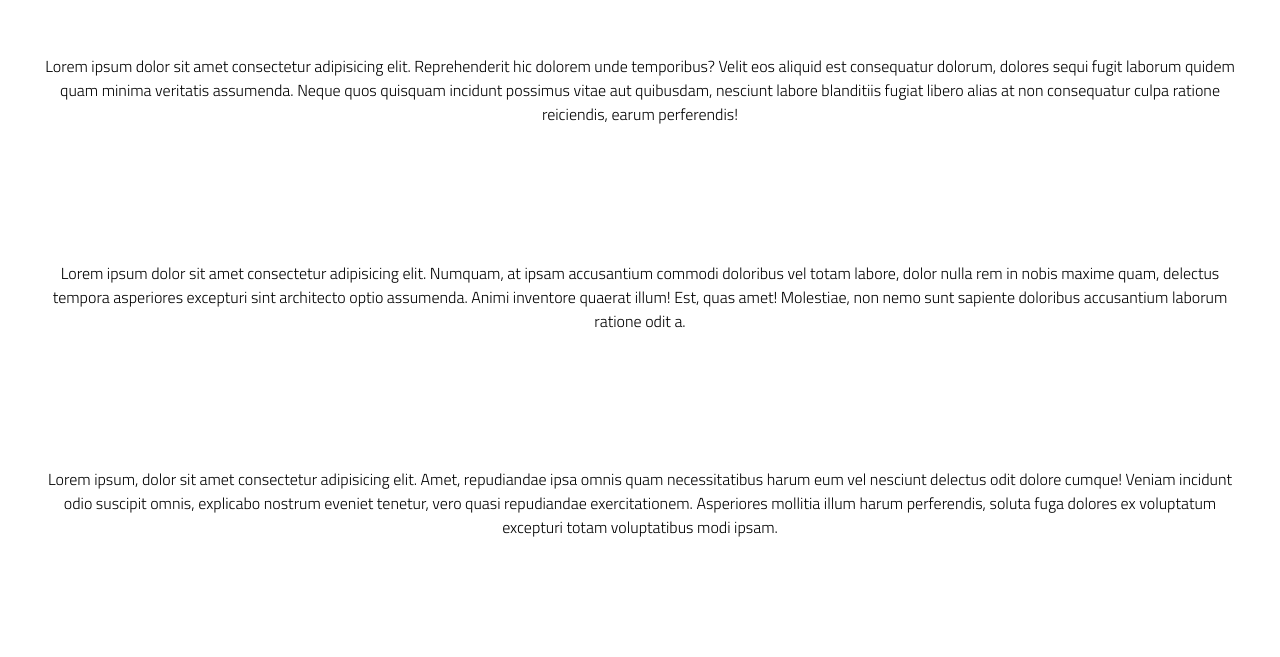
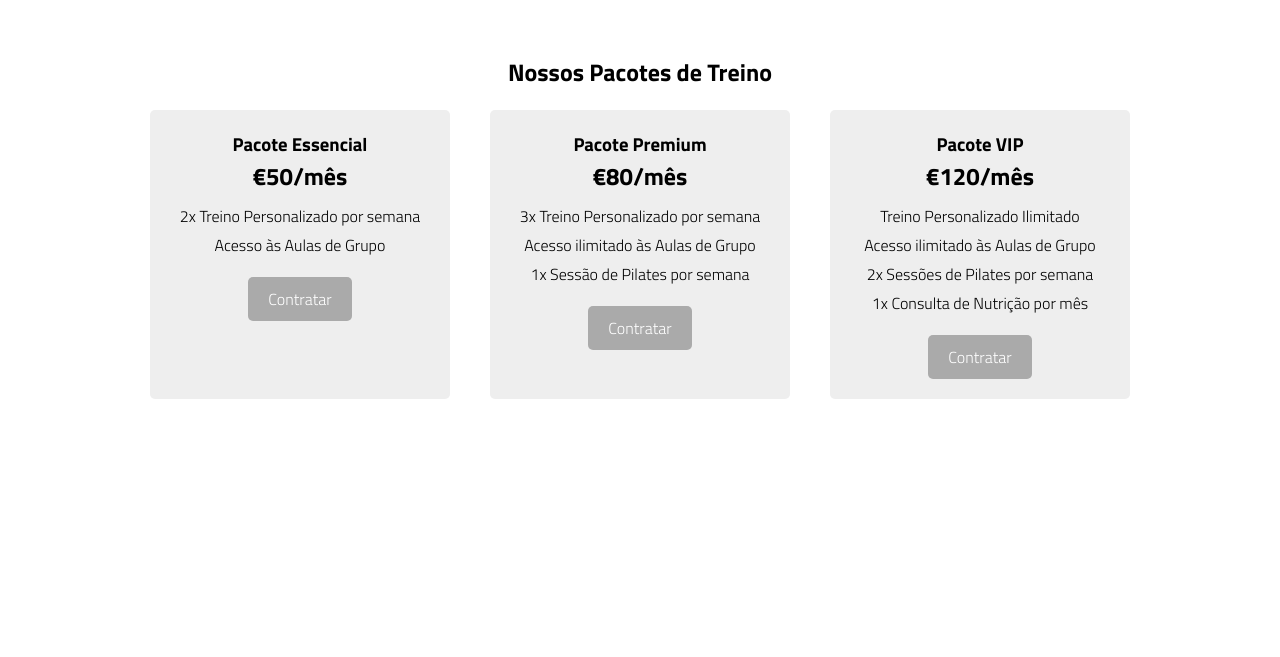
Before and after one commit to Guilherme-L-Coelho/Ficha-04, a plain HTML site: page frontend/index.html in a window 1280 px wide. Shown: the part 3678-4335 px from the top of the page. Drawn offline with Linux system fonts and the light colour scheme.

Commit message:
Ficha.04.6_lista_não_ordenadas

```diff
--- a/frontend/assets/css/estilos.css
+++ b/frontend/assets/css/estilos.css
@@ -156,3 +156,21 @@ section {
  height: 100px; /* Altura da imagem */
  border-radius: 50%; /* Torna a imagem circular */
  margin-bottom: 10px; /* Espaço entre a imagem e o texto seguinte */}
+ /* Estilos para a secção Preçário */
+.pacotes-container {
+ display: flex; /* Organiza os pacotes lado a lado */flex-wrap: wrap; /* Permite quebra de linha em ecrãs pequenos */justify-content: center; /* Centraliza os pacotes horizontalmente */}
+.pacote {
+ width: 300px; /* Largura de cada cartão */
+ margin: 20px; /* Espaço entre os cartões */
+ padding: 20px; /* Espaço interno dentro de cada cartão */ background-color: #eee; /* Fundo cinzento claro */
+ border-radius: 5px; /* Bordas arredondadas */
+ text-align: center; /* Centraliza o conteúdo */
+}
+.pacote .preco {
+ font-size: 1.5em; /* Tamanho maior para destacar o preço */ font-weight: bold; /* Texto em negrito */
+margin-bottom: 10px; /* Espaço abaixo do preço */
+}
+.pacote ul {
+ list-style: none; /* Remove os marcadores padrão da lista */padding: 0; /* Remove preenchimento interno */ margin-bottom: 20px; /* Espaço entre a lista e o botão */}
+.pacote ul li {
+ margin-bottom: 5px; /* Espaço entre cada linha da lista */}
--- a/frontend/index.html
+++ b/frontend/index.html
@@ -114,29 +114,41 @@
         </section>
     </section>
 
-    <!-- Secção "Conteudo da pagina-preçario" -->
-    <section class="container-texto-generico" id="precario">
-        <article>
-            <h2></h2>
-            <p>Lorem ipsum dolor sit amet consectetur adipisicing elit. Reprehenderit hic dolorem unde temporibus? Velit
-                eos aliquid est consequatur dolorum, dolores sequi fugit laborum quidem quam minima veritatis assumenda.
-                Neque quos quisquam incidunt possimus vitae aut quibusdam, nesciunt labore blanditiis fugiat libero
-                alias at non consequatur culpa ratione reiciendis, earum perferendis!</p>
-        </article>
-        <article>
-            <h2></h2>
-            <p>Lorem ipsum dolor sit amet consectetur adipisicing elit. Numquam, at ipsam accusantium commodi doloribus
-                vel totam labore, dolor nulla rem in nobis maxime quam, delectus tempora asperiores excepturi sint
-                architecto optio assumenda. Animi inventore quaerat illum! Est, quas amet! Molestiae, non nemo sunt
-                sapiente doloribus accusantium laborum ratione odit a.</p>
-        </article>
-        <article>
-            <h2></h2>
-            <p>Lorem ipsum, dolor sit amet consectetur adipisicing elit. Amet, repudiandae ipsa omnis quam
-                necessitatibus harum eum vel nesciunt delectus odit dolore cumque! Veniam incidunt odio suscipit omnis,
-                explicabo nostrum eveniet tenetur, vero quasi repudiandae exercitationem. Asperiores mollitia illum
-                harum perferendis, soluta fuga dolores ex voluptatum excepturi totam voluptatibus modi ipsam.</p>
-        </article>
+    <!-- Seção "Conteudo da pagina - precario -->
+    <section id="precario">
+        <h2>Nossos Pacotes de Treino</h2>
+        <div class="pacotes-container">
+            <div class="pacote">
+                <h3>Pacote Essencial</h3>
+                <p class="preco">€50/mês</p>
+                <ul>
+                    <li>2x Treino Personalizado por semana</li>
+                    <li>Acesso às Aulas de Grupo</li>
+                </ul>
+                <a href="#contacto" class="button">Contratar</a>
+            </div>
+            <div class="pacote">
+                <h3>Pacote Premium</h3>
+                <p class="preco">€80/mês</p>
+                <ul>
+                    <li>3x Treino Personalizado por semana</li>
+                    <li>Acesso ilimitado às Aulas de Grupo</li>
+                    <li>1x Sessão de Pilates por semana</li>
+                </ul>
+                <a href="#contacto" class="button">Contratar</a>
+            </div>
+            <div class="pacote">
+                <h3>Pacote VIP</h3>
+                <p class="preco">€120/mês</p>
+                <ul>
+                    <li>Treino Personalizado Ilimitado</li>
+                    <li>Acesso ilimitado às Aulas de Grupo</li>
+                    <li>2x Sessões de Pilates por semana</li>
+                    <li>1x Consulta de Nutrição por mês</li>
+                </ul>
+                <a href="#contacto" class="button">Contratar</a>
+            </div>
+        </div>
     </section>
 
     <!-- Rodapé -->
```
